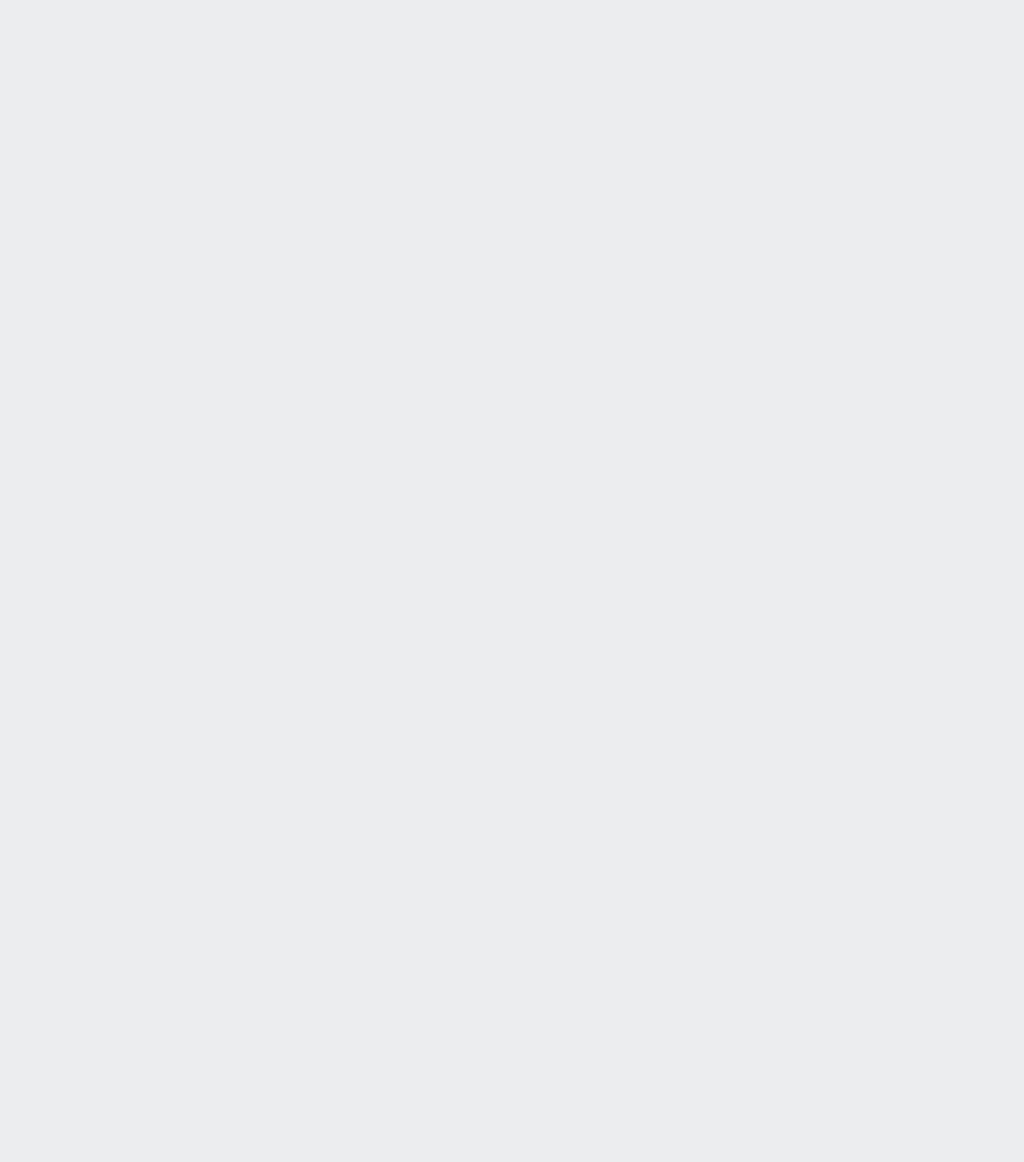
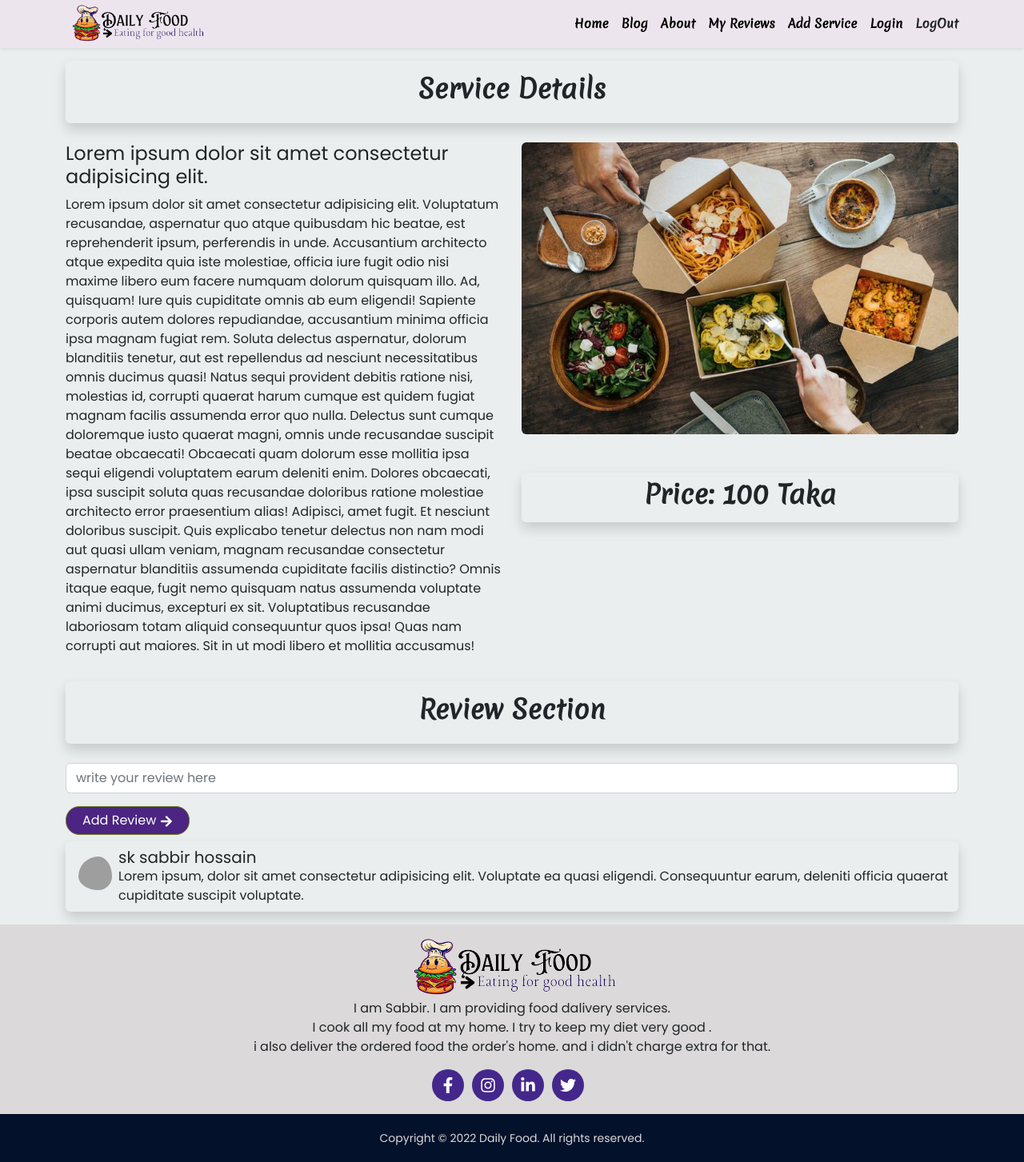
Before and after one commit to sksabbirhossain/daily-food-clint, a React (Create React App) app: page /services/1 in a window 1280 px wide. Before the commit this address had no page. Shown: the whole page at 80% size. Before the commit the page ends 800 px from the top, so only its background shows below. Built offline with nearby package versions, Linux system fonts and the light colour scheme; grey boxes are pictures that could not be loaded.

Commit message:
created a service details pages

```diff
--- a/src/App.js
+++ b/src/App.js
@@ -2,12 +2,16 @@ import { Route, Routes } from "react-router-dom";
 import "./App.css";
 import ClintLayout from "./Layouts/ClintLayout";
 import Home from "./Pages/Home";
+import ServiceDetails from "./Pages/ServiceDetails";
+import Services from "./Pages/Services";
 
 function App() {
   return (
     <Routes>
       <Route path="/" element={<ClintLayout />}>
         <Route path="/" element={<Home />} />
+        <Route path="/services" element={<Services />} />
+        <Route path="/services/:id" element={<ServiceDetails /> } />
       </Route>
     </Routes>
   );
--- a/src/Layouts/ClintLayout.js
+++ b/src/Layouts/ClintLayout.js
@@ -1,5 +1,6 @@
 import React from "react";
 import { Outlet } from "react-router-dom";
+import Footer from "../components/Footer/Footer";
 import Header from "../components/Header/Header";
 
 const ClintLayout = () => {
@@ -7,6 +8,7 @@ const ClintLayout = () => {
     <>
       <Header />
       <Outlet />
+      <Footer />
     </>
   );
 };
--- a/src/Pages/Home.js
+++ b/src/Pages/Home.js
@@ -1,7 +1,6 @@
 import React from "react";
 import { FaArrowRight } from "react-icons/fa";
 import { Link } from "react-router-dom";
-import Footer from "../components/Footer/Footer";
 import ServiceCard from "../components/ServiceCard/ServiceCard";
 import Slider from "../components/Slider/Slider";
 import SocialIcons from "../components/SocialIcons/SocialIcons";
@@ -24,7 +23,7 @@ const Home = () => {
             </div>
           </div>
           <div className="text-center">
-            <Link to="/" className="mainBtn">
+            <Link to="/services" className="mainBtn">
               {" "}
               See All <FaArrowRight />{" "}
             </Link>
@@ -74,9 +73,6 @@ const Home = () => {
           </div>
         </div>
       </section>
-
-      {/* footer section */}
-        <Footer />
     </>
   );
 };
--- /dev/null
+++ b/src/Pages/ServiceDetails.js
@@ -0,0 +1,66 @@
+import React from "react";
+import Review from "../components/Review/Review";
+import aboutImg from "../images/aboutus/about.jpg";
+
+const ServiceDetails = () => {
+  return (
+    <>
+      <section className="mt-3 mb-3">
+        <div className="container">
+          <div className="shadow py-3 rounded">
+            <h2> Service Details</h2>
+          </div>
+          <div className=" mt-4">
+            <div className="row">
+              <div className="col-md-6">
+                <h4>
+                  Lorem ipsum dolor sit amet consectetur adipisicing elit.
+                </h4>
+                <p>
+                  Lorem ipsum dolor sit amet consectetur adipisicing elit.
+                  Voluptatum recusandae, aspernatur quo atque quibusdam hic
+                  beatae, est reprehenderit ipsum, perferendis in unde.
+                  Accusantium architecto atque expedita quia iste molestiae,
+                  officia iure fugit odio nisi maxime libero eum facere numquam
+                  dolorum quisquam illo. Ad, quisquam! Iure quis cupiditate
+                  omnis ab eum eligendi! Sapiente corporis autem dolores
+                  repudiandae, accusantium minima officia ipsa magnam fugiat
+                  rem. Soluta delectus aspernatur, dolorum blanditiis tenetur,
+                  aut est repellendus ad nesciunt necessitatibus omnis ducimus
+                  quasi! Natus sequi provident debitis ratione nisi, molestias
+                  id, corrupti quaerat harum cumque est quidem fugiat magnam
+                  facilis assumenda error quo nulla. Delectus sunt cumque
+                  doloremque iusto quaerat magni, omnis unde recusandae suscipit
+                  beatae obcaecati! Obcaecati quam dolorum esse mollitia ipsa
+                  sequi eligendi voluptatem earum deleniti enim. Dolores
+                  obcaecati, ipsa suscipit soluta quas recusandae doloribus
+                  ratione molestiae architecto error praesentium alias!
+                  Adipisci, amet fugit. Et nesciunt doloribus suscipit. Quis
+                  explicabo tenetur delectus non nam modi aut quasi ullam
+                  veniam, magnam recusandae consectetur aspernatur blanditiis
+                  assumenda cupiditate facilis distinctio? Omnis itaque eaque,
+                  fugit nemo quisquam natus assumenda voluptate animi ducimus,
+                  excepturi ex sit. Voluptatibus recusandae laboriosam totam
+                  aliquid consequuntur quos ipsa! Quas nam corrupti aut maiores.
+                  Sit in ut modi libero et mollitia accusamus!
+                </p>
+              </div>
+              <div className="col-md-6">
+                <div>
+                  <img src={aboutImg} className="img-fluid rounded" alt="" />
+                  <div className="shadow mt-5 p-2 rounded ">
+                    <h2>price: 100 taka</h2>
+                  </div>
+                </div>
+              </div>
+            </div>
+          </div>
+        </div>
+          </section>
+          {/* review section */}
+      <Review />
+    </>
+  );
+};
+
+export default ServiceDetails;
--- /dev/null
+++ b/src/Pages/Services.js
@@ -0,0 +1,23 @@
+import React from "react";
+import ServiceCard from "../components/ServiceCard/ServiceCard";
+
+const Services = () => {
+  return (
+    <section className="mt-4 mt-md-5 ">
+      <div className="container">
+        <div className="shadow py-3 ">
+          <h2>our Services</h2>
+        </div>
+        <div className="card-items mt-4">
+          <div className="row">
+            <ServiceCard />
+            <ServiceCard />
+            <ServiceCard />
+          </div>
+        </div>
+      </div>
+    </section>
+  );
+};
+
+export default Services;
--- /dev/null
+++ b/src/components/Button/Button.js
@@ -0,0 +1,7 @@
+import React from "react";
+
+const Button = ({ children, className }) => {
+  return <button type="button" className={`mainBtn ${className}`}>{children}</button>;
+};
+
+export default Button;
--- a/src/components/Footer/Footer.module.css
+++ b/src/components/Footer/Footer.module.css
@@ -7,6 +7,7 @@
     width: 100%;
     height: 60px;
     font-size: 14px;
+    text-align: center;
     display: flex;
     justify-content: center;
     align-items: center;
--- /dev/null
+++ b/src/components/Form/Form.js
@@ -0,0 +1,7 @@
+import React from "react";
+
+const Form = ({ children, ...rest }) => {
+  return <form {...rest}>{children}</form>;
+};
+
+export default Form;
--- /dev/null
+++ b/src/components/FormInput/FormInput.js
@@ -0,0 +1,14 @@
+import React from "react";
+
+const FormInput = ({ label, ...rest }) => {
+  return (
+    <div className="mb-3">
+      <label htmlFor="exampleInput" className="form-label">
+        {label}
+      </label>
+      <input className="form-control" {...rest} />
+    </div>
+  );
+};
+
+export default FormInput;
--- /dev/null
+++ b/src/components/Review/Review.js
@@ -0,0 +1,47 @@
+import React from "react";
+import { FaArrowRight } from "react-icons/fa";
+import Button from "../Button/Button";
+import Form from "../Form/Form";
+import FormInput from "../FormInput/FormInput";
+
+const Review = () => {
+  return (
+    <div>
+      {/* review sections */}
+      <div className="container">
+        <div className="shadow py-3 rounded">
+          <h2> Review section</h2>
+        </div>
+        {/* add review */}
+        <div className="mb-2">
+          <Form>
+            <FormInput type="text" placeholder="write your review here" />
+            <Button>
+              Add review <FaArrowRight />
+            </Button>
+          </Form>
+        </div>
+
+        {/* all reviews */}
+        <div className="d-md-flex shadow py-2 mb-3 rounded ps-3 justify-content-center align-items-center">
+          <img
+            src="https://cdn-icons-png.flaticon.com/512/149/149071.png"
+            alt=""
+            className="pe-2 pb-2"
+            style={{ width: "50px", height: "50px", borderRadius: "50px" }}
+          />
+          <div>
+            <h5 className="m-0 p-0">sk sabbir hossain</h5>
+            <p className="m-0 p-0">
+              Lorem ipsum, dolor sit amet consectetur adipisicing elit.
+              Voluptate ea quasi eligendi. Consequuntur earum, deleniti officia
+              quaerat cupiditate suscipit voluptate.
+            </p>
+          </div>
+        </div>
+      </div>
+    </div>
+  );
+};
+
+export default Review;
--- a/src/components/ServiceCard/ServiceCard.js
+++ b/src/components/ServiceCard/ServiceCard.js
@@ -1,4 +1,5 @@
 import React from "react";
+import { FaArrowRight } from "react-icons/fa";
 import { Link } from "react-router-dom";
 
 const ServiceCard = () => {
@@ -16,8 +17,9 @@ const ServiceCard = () => {
             Some quick example text to build on the card title and make up the
             bulk of the card's content.
           </p>
-          <Link to="/" class="btn btn-primary">
-            Go somewhere
+          <p className="card-text"><span className="fw-bold">Price:</span> 100 tk.</p>
+          <Link to="/services/:id " class="btn mainBtn">
+          view details <FaArrowRight/>
           </Link>
         </div>
       </div>
```
